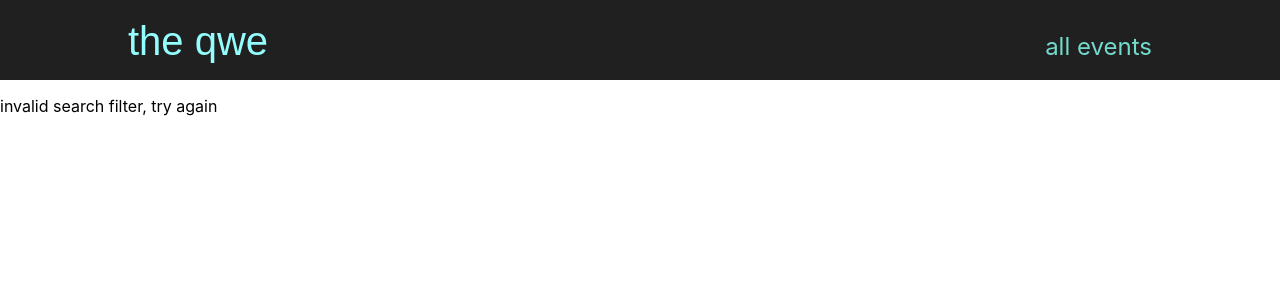
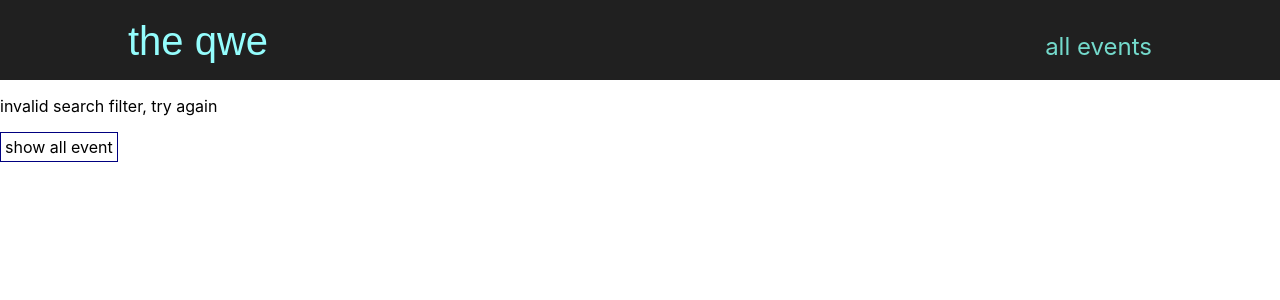
Before and after one commit to irwanphan/next-room, a Next.js app: page /events in a window 1280 px wide. Shown: the top 300 px of the page. Built offline with nearby package versions, Linux system fonts and the light colour scheme.

Commit message:
changed invalid and not found search result display

```diff
--- a/pages/events/[...slug].js
+++ b/pages/events/[...slug].js
@@ -4,6 +4,7 @@ import { useRouter } from "next/router"
 import EventList from "../../components/events/event-list"
 import ResultsTitle from "../../components/events/results-title"
 import { getFilteredEvents } from "../dummy-data"
+import Button from "../../components/ui/button"
 
 function FilteredEventsPage() {
     const router = useRouter()
@@ -29,7 +30,14 @@ function FilteredEventsPage() {
         numMonth < 1 ||
         numMonth > 12
     ) {
-        return <p className="center">invalid search filter, try again</p>
+        return (
+            <Fragment>
+                <div className="center">
+                    <p>invalid search filter, try again</p>
+                    <Button link="/events/">show all event</Button>
+                </div>
+            </Fragment>
+        )
     }
 
     const filteredEvents = getFilteredEvents({
@@ -38,7 +46,14 @@ function FilteredEventsPage() {
     })
 
     if (!filteredEvents || filteredEvents.length === 0) {
-        return <p className="center">no event found for the chosen filter, try again</p>
+        return (
+            <Fragment>
+                <div className="center">
+                    <p>no event found for the chosen filter, try again</p>
+                    <Button link="/events/">show all event</Button>
+                </div>
+            </Fragment>
+        )
     }
 
     console.log(filteredEvents)
```
